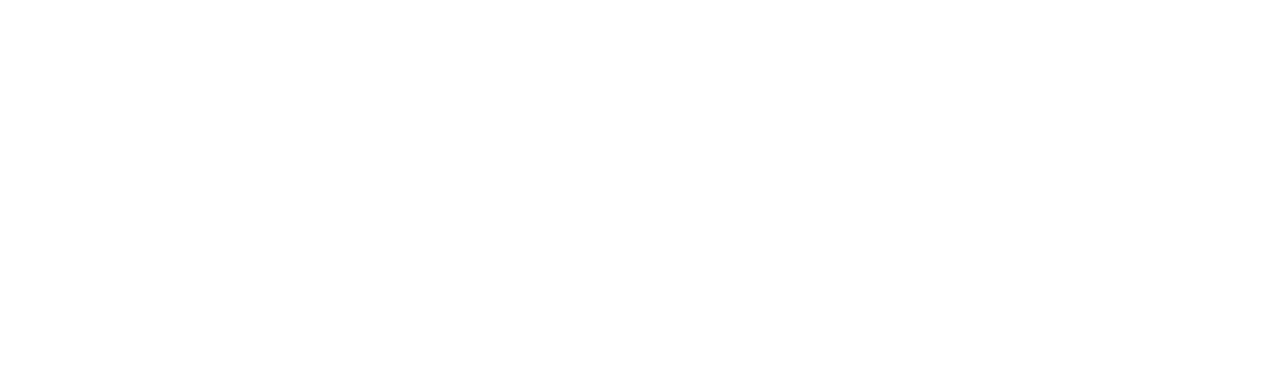
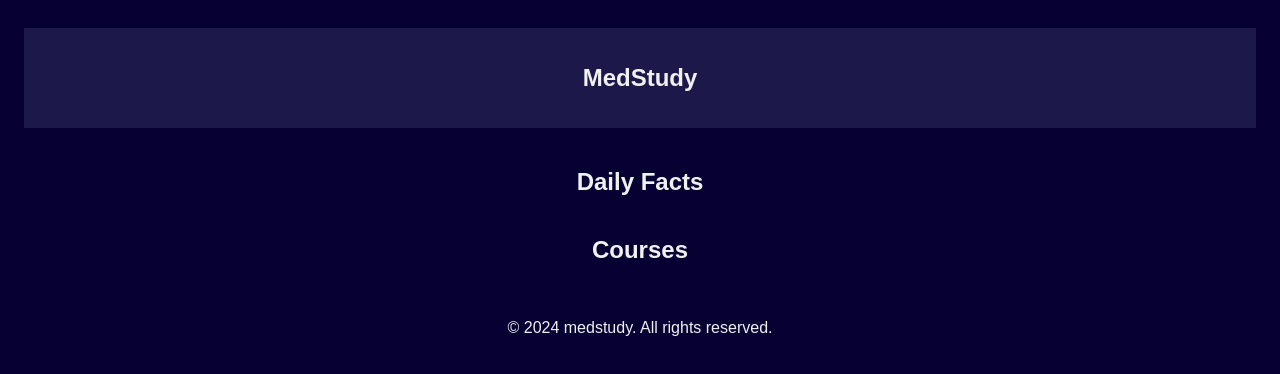
Before and after one commit to victoradesina140-tech/Ai-study-tool, a plain HTML site: page ai.html in a window 1280 px wide. Drawn offline with Linux system fonts and the light colour scheme.

Commit message:
changed files: ai.css, ai.html

```diff
--- a/ai.css
+++ b/ai.css
@@ -0,0 +1,37 @@
+body {
+  font-family: Arial, sans-serif;
+  color: #f0f0f0;
+  background-color: #070133;
+}
+.container {
+  max-width: 1200px;
+  margin: 0 auto;
+  padding: 20px;
+}
+.flex-center {
+  display: flex;
+  justify-content: center;
+  align-items: center;
+}
+.flex-column {
+  display: flex;
+  flex-direction: column;
+}
+
+nav {
+    padding: 1rem;
+    background-color: #1d184a;
+    width: 100%;
+    margin: 0;
+    display: flex;
+    justify-content: center;
+    align-items: center;
+}
+nav:hover {
+    background-color: #2c2560;
+}
+
+.facts{
+    text-align: right;
+    margin-top: 20px;
+}
--- a/ai.html
+++ b/ai.html
@@ -7,11 +7,24 @@
     <link rel="stylesheet" href="ai.css">
     <link rel="stylesheet" href="https://fonts.googleapis.com/css2?family=Roboto:wght@400;700&display=swap">
     <script src="https://www.googletagmanager.com/gtag/js?1=dataLayer&id=G-HGK69HKHN4" async></script>
-    <title>medstudy
-    </title>
+    <title>medstudy </title>
 </head>
 <body>
-    <header class="site-header">
-        <div></div>
-    </header>
+    <div class="container flex-column flex-center">
+        <nav>
+            <h1>MedStudy</h1>
+        </nav>
+        <div class="facts">
+            <h2>Daily Facts</h2>
+        </div>
+        <div class="courses">
+            <h2>Courses</h2>
+        </div>
+        </div>
+        <footer>
+            <div class="footer flex-center">
+                <p>&copy; 2024 medstudy. All rights reserved.</p>
+            </div>
+        </footer>
+    </div>
 </body>
```
